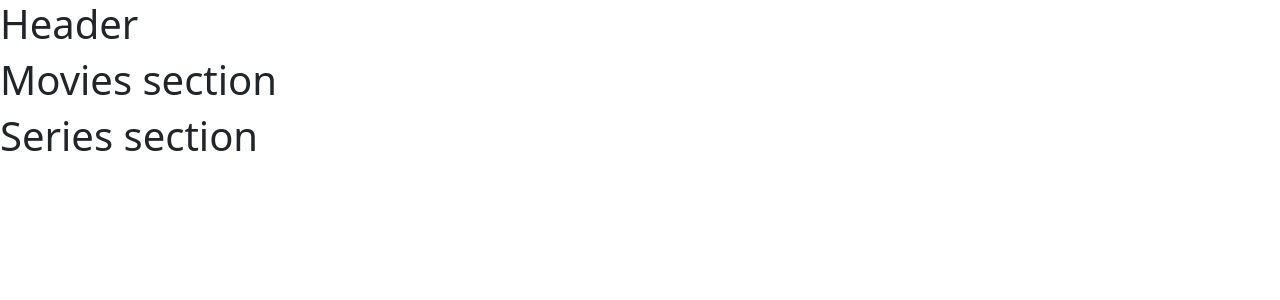
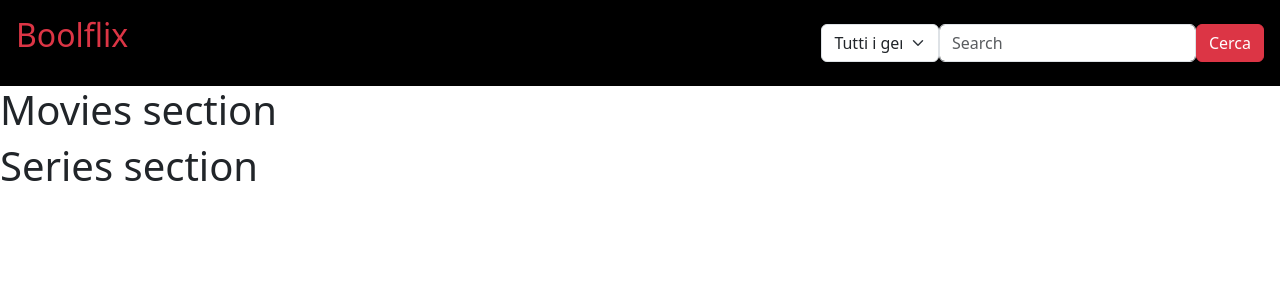
Before and after one commit to Orsouane/react-boolflix, a React (Vite) app: page / in a window 1280 px wide. Shown: the top 300 px of the page. Built offline with nearby package versions, Linux system fonts and the light colour scheme.

Commit message:
Creato un layout base del Header

```diff
--- a/src/Components/Header.jsx
+++ b/src/Components/Header.jsx
@@ -1,5 +1,37 @@
 function Header() {
-  return <h1>Header</h1>;
+  return (
+    <div className="bg-black p-3">
+      <div className="d-flex justify-content-between ">
+        <h2 className="w-25 text-danger"> Boolflix</h2>
+        <div className="d-flex  justify-content-end  align-items-center g-5 ">
+          <select
+            className="form-select w-25"
+            aria-label="Default select example "
+          >
+            <option>Tutti i generi</option>
+            <option value="1">One</option>
+            <option value="2">Two</option>
+            <option value="3">Three</option>
+          </select>
+
+          {/* search */}
+          <nav className="navbar navbar-light ">
+            <form className="form-inline d-flex">
+              <input
+                className="form-control mr-sm-2"
+                type="search"
+                placeholder="Search "
+                aria-label="Search"
+              />
+              <button className="btn btn-danger my-2 my-sm-0" type="submit">
+                Cerca
+              </button>
+            </form>
+          </nav>
+        </div>
+      </div>
+    </div>
+  );
 }
 
 export default Header;
--- a/src/index.css
+++ b/src/index.css
@@ -0,0 +1,5 @@
+* {
+  padding: 0;
+  margin: 0;
+  box-sizing: border-box;
+}
```
